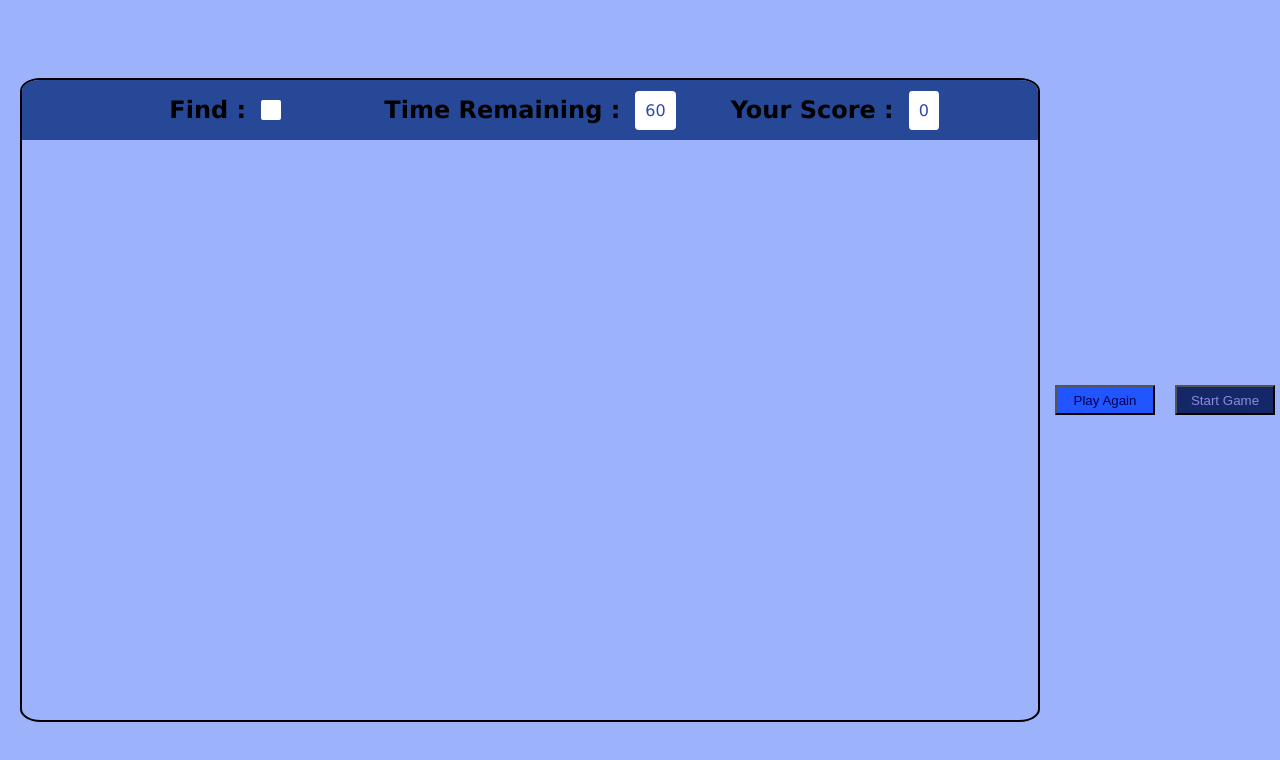
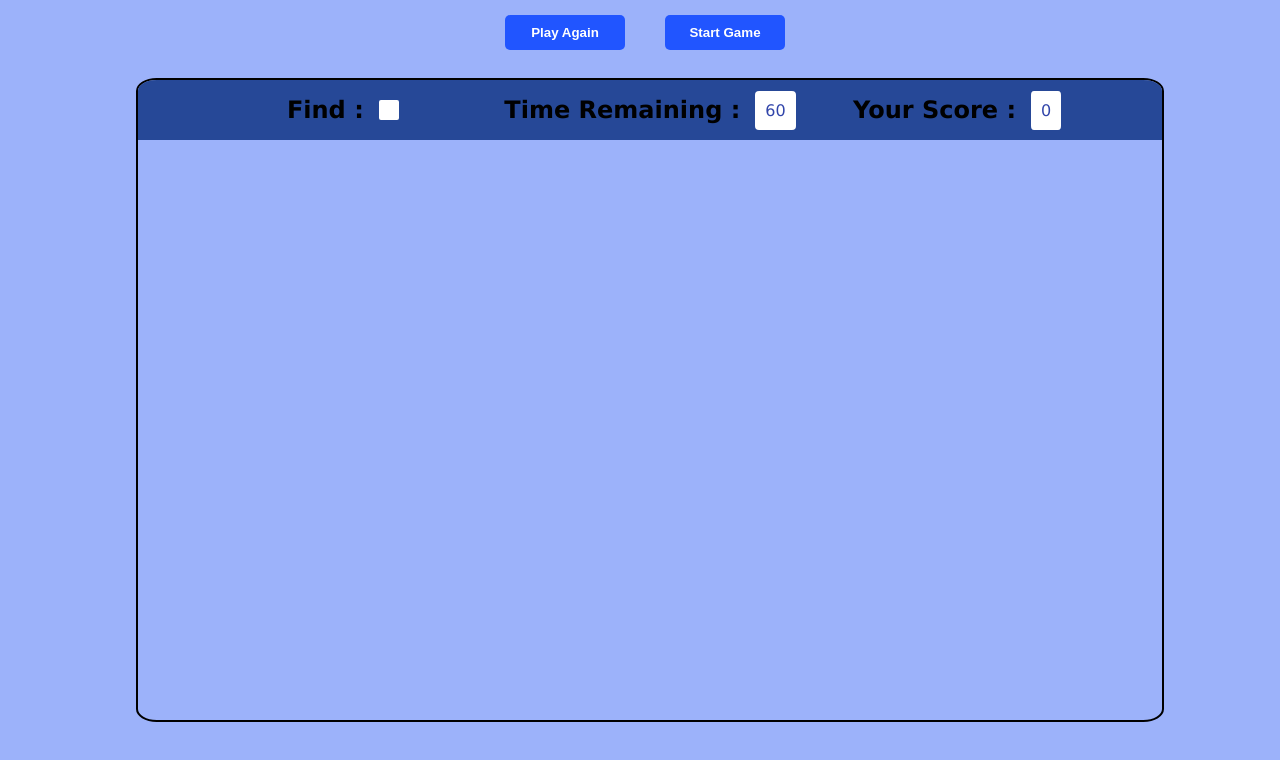
Before and after one commit to atharvbajpaigold/SankhyaGyatvyam, a plain HTML site: page index.html in a window 1280 px wide. Drawn offline with nearby package versions, Linux system fonts and the light colour scheme.

Commit message:
Update style.css

```diff
--- a/style.css
+++ b/style.css
@@ -105,3 +105,30 @@ body{
     justify-content: center;
     align-items: center;
 }
+
+
+#btns {
+    position: absolute;
+    top: 10px;
+    width: 100%;
+    display: flex;
+    justify-content: center;
+    gap: 20px;
+    z-index: 10;
+}
+
+#btn, #startgm {
+    background-color: rgb(33, 85, 255);
+    color: white;
+    font-weight: bold;
+    border: none;
+    border-radius: 5px;
+    width: 120px;
+    height: 35px;
+    cursor: pointer;
+    transition: background-color 0.3s ease;
+}
+
+#btn:hover, #startgm:hover {
+    background-color: rgb(20, 40, 104);
+}
```
